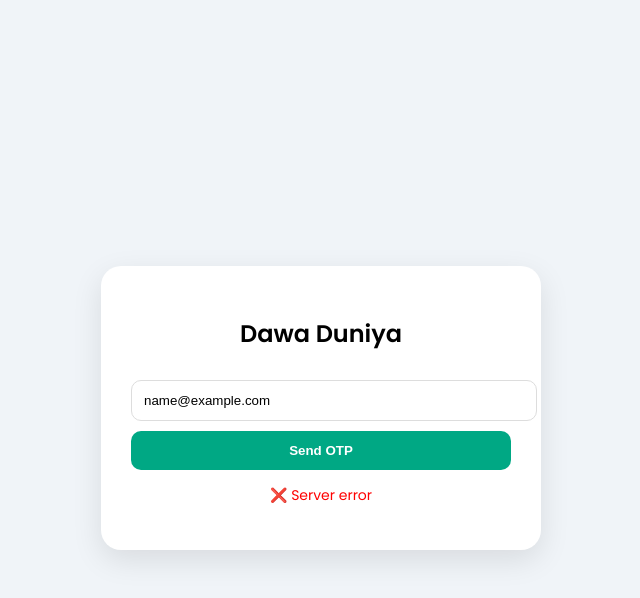
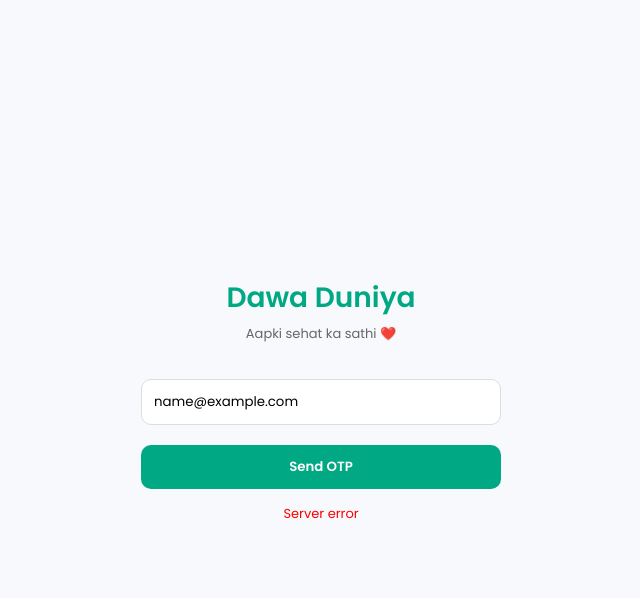
Before and after one commit to CodeWithRiyansh/dawa-duniya-otp, a website: page public/index.html in a window 1280 px wide. Both pictures are taken after typing "name@example.com" into the empty fields and a click on the button "Send OTP". Shown: the whole page, without its empty margins (319-959 px from the left). Drawn offline with Linux system fonts and the light colour scheme; no server answers.

Commit message:
ui upgrade + otp animation

```diff
--- a/public/index.html
+++ b/public/index.html
@@ -3,183 +3,217 @@
 <head>
 <meta charset="UTF-8" />
 <meta name="viewport" content="width=device-width, initial-scale=1.0"/>
-    <title>Dawa Duniya | Secure Login</title>
+<title>Dawa Duniya | Login</title>
 
 <link href="https://fonts.googleapis.com/css2?family=Poppins:wght@300;400;600&display=swap" rel="stylesheet"/>
 
 <style>
-        body {
-            font-family: Poppins, sans-serif;
-            background: #f0f4f8;
-            display: flex;
-            justify-content: center;
-            align-items: center;
-            height: 100vh;
+*{
+    margin:0;
+    padding:0;
+    box-sizing:border-box;
+    font-family:Poppins,sans-serif;
 }
 
-        .card {
-            width: 380px;
-            background: white;
-            padding: 30px;
-            border-radius: 20px;
-            text-align: center;
-            box-shadow: 0 10px 30px rgba(0,0,0,0.1);
+body{
+    height:100vh;
+    display:flex;
+    justify-content:center;
+    align-items:center;
+    background:#f7f9fc;
 }
 
-        input {
-            width: 100%;
-            padding: 12px;
-            margin: 10px 0;
-            border-radius: 10px;
-            border: 1px solid #ddd;
+/* CENTER WRAPPER */
+.wrapper{
+    width:100%;
+    max-width:360px;
+    text-align:center;
 }
 
-        button {
-            width: 100%;
-            padding: 12px;
-            border: none;
-            border-radius: 10px;
-            cursor: pointer;
-            font-weight: bold;
-            color: white;
+/* LOGO */
+.logo{
+    font-size:28px;
+    font-weight:600;
+    color:#00a884;
+    margin-bottom:5px;
 }
 
-        #sendBtn { background: #00a884; }
-        #verifyBtn { background: #007bff; }
+/* TAGLINE */
+.tagline{
+    font-size:13px;
+    color:#666;
+    margin-bottom:25px;
+}
 
-        .hidden { display: none; }
+/* INPUT */
+input{
+    width:100%;
+    padding:12px;
+    margin:10px 0;
+    border:1px solid #ddd;
+    border-radius:10px;
+    outline:none;
+}
 
-        #msg {
-            margin-top: 15px;
-            font-size: 14px;
+/* BUTTON */
+button{
+    width:100%;
+    padding:12px;
+    border:none;
+    border-radius:10px;
+    cursor:pointer;
+    font-weight:600;
+    margin-top:10px;
+    transition:0.2s;
+}
+
+button:hover{
+    transform:translateY(-1px);
+}
+
+.primary{
+    background:#00a884;
+    color:white;
+}
+
+.secondary{
+    background:#007bff;
+    color:white;
+}
+
+/* HIDE */
+.hidden{display:none;}
+
+/* MSG */
+#msg{
+    margin-top:15px;
+    font-size:13px;
+    color:#444;
 }
 </style>
 </head>
 
 <body>
 
-<div class="card">
-    <h2>Dawa Duniya</h2>
+<div class="wrapper">
+
+    <!-- LOGO -->
+    <div class="logo">Dawa Duniya</div>
+    <div class="tagline">Aapki sehat ka sathi ❤️</div>
 
     <!-- EMAIL -->
     <div id="emailSection">
         <input type="email" id="email" placeholder="Enter Email"/>
-        <button id="sendBtn">Send OTP</button>
+        <button class="primary" id="sendBtn">Send OTP</button>
     </div>
 
     <!-- OTP -->
     <div id="otpSection" class="hidden">
         <input type="text" id="otp" placeholder="Enter OTP"/>
-        <button id="verifyBtn">Verify & Login</button>
+        <button class="secondary" id="verifyBtn">Verify & Login</button>
     </div>
 
-    <p id="msg"></p>
+    <div id="msg"></div>
+
 </div>
 
-<!-- ================= SCRIPT (FIXED PROPERLY) ================= -->
 <script>
 const API_URL =
   window.location.hostname === "localhost"
     ? "http://localhost:3000"
     : "https://dawa-duniya-otp.vercel.app";
 
-console.log("Connected:", API_URL);
-
 let tempVToken = "";
 
-// ================= SEND OTP =================
-async function handleSendOTP() {
+// SEND OTP
+async function handleSendOTP(){
     const email = document.getElementById("email").value.trim();
     const msg = document.getElementById("msg");
 
-    if (!email) {
-        msg.innerText = "❌ Email required";
-        msg.style.color = "red";
+    if(!email){
+        msg.innerText="Enter email";
+        msg.style.color="red";
         return;
     }
 
-    try {
-        msg.innerText = "Sending OTP...";
-        msg.style.color = "blue";
+    msg.innerText="Sending OTP...";
+    msg.style.color="#007bff";
 
-        const res = await fetch(`${API_URL}/send-otp`, {
-            method: "POST",
-            headers: { "Content-Type": "application/json" },
-            body: JSON.stringify({ email })
+    try{
+        const res = await fetch(`${API_URL}/send-otp`,{
+            method:"POST",
+            headers:{"Content-Type":"application/json"},
+            body:JSON.stringify({email})
         });
 
         const data = await res.json();
 
-        if (data.success) {
+        if(data.success){
             tempVToken = data.vToken;
-
             document.getElementById("emailSection").classList.add("hidden");
             document.getElementById("otpSection").classList.remove("hidden");
-
-            msg.innerText = "✅ OTP sent!";
-            msg.style.color = "green";
-        } else {
-            msg.innerText = "❌ " + data.message;
-            msg.style.color = "red";
+            msg.innerText="OTP sent successfully";
+            msg.style.color="green";
+        }else{
+            msg.innerText=data.message;
+            msg.style.color="red";
         }
 
-    } catch (err) {
-        msg.innerText = "❌ Server error";
-        msg.style.color = "red";
+    }catch(err){
+        msg.innerText="Server error";
+        msg.style.color="red";
     }
 }
 
-// ================= VERIFY OTP (FIXED GLOBAL) =================
-window.handleVerifyOTP = async function () {
+// VERIFY OTP
+async function handleVerifyOTP(){
     const otp = document.getElementById("otp").value.trim();
     const msg = document.getElementById("msg");
 
-    if (!otp) {
-        msg.innerText = "❌ OTP required";
-        msg.style.color = "red";
+    if(!otp){
+        msg.innerText="Enter OTP";
+        msg.style.color="red";
         return;
     }
 
-    try {
-        msg.innerText = "Verifying...";
-        msg.style.color = "blue";
+    msg.innerText="Verifying...";
+    msg.style.color="#007bff";
 
-        const res = await fetch(`${API_URL}/verify-otp`, {
-            method: "POST",
-            headers: { "Content-Type": "application/json" },
-            body: JSON.stringify({
-                userOtp: otp,
-                vToken: tempVToken
+    try{
+        const res = await fetch(`${API_URL}/verify-otp`,{
+            method:"POST",
+            headers:{"Content-Type":"application/json"},
+            body:JSON.stringify({
+                userOtp:otp,
+                vToken:tempVToken
             })
         });
 
         const data = await res.json();
 
-        if (data.success) {
-            localStorage.setItem("dawaToken", data.token);
+        if(data.success){
+            localStorage.setItem("dawaToken",data.token);
+            msg.innerText="Login successful";
 
-            msg.innerText = "✅ Login Successful";
+            setTimeout(()=>{
+                window.location.href="dashboard.html";
+            },800);
 
-            setTimeout(() => {
-                window.location.href = "dashboard.html";
-            }, 800);
-
-        } else {
-            msg.innerText = "❌ " + data.message;
-            msg.style.color = "red";
+        }else{
+            msg.innerText=data.message;
+            msg.style.color="red";
         }
 
-    } catch (err) {
-        msg.innerText = "❌ Server error";
-        msg.style.color = "red";
+    }catch(err){
+        msg.innerText="Verification failed";
+        msg.style.color="red";
     }
-};
+}
 
-// ================= EVENTS (AFTER DOM LOAD) =================
-document.addEventListener("DOMContentLoaded", () => {
-    document.getElementById("sendBtn").addEventListener("click", handleSendOTP);
-    document.getElementById("verifyBtn").addEventListener("click", window.handleVerifyOTP);
-});
+// EVENTS
+document.getElementById("sendBtn").addEventListener("click",handleSendOTP);
+document.getElementById("verifyBtn").addEventListener("click",handleVerifyOTP);
+
 </script>
 
 </body>
```
Lines whose indentation alone changed are shown as unchanged.
